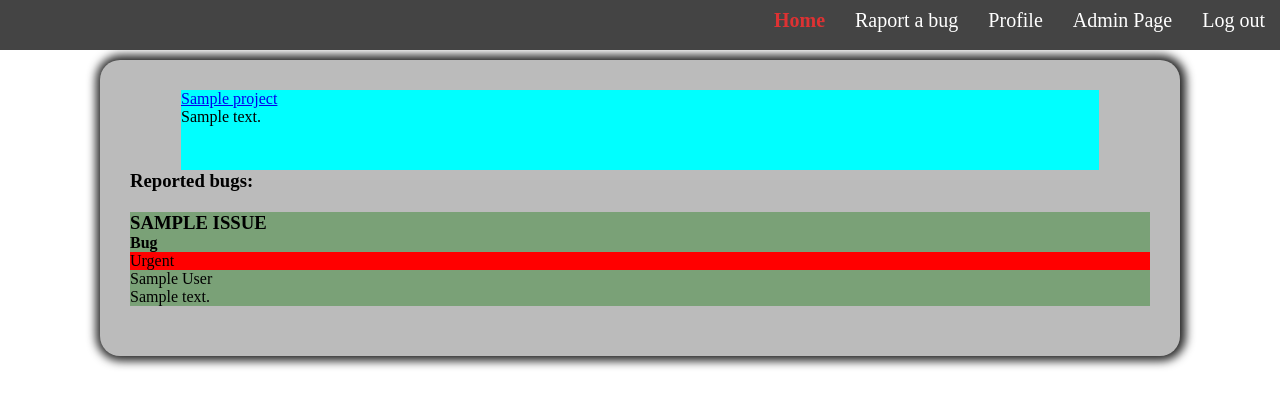
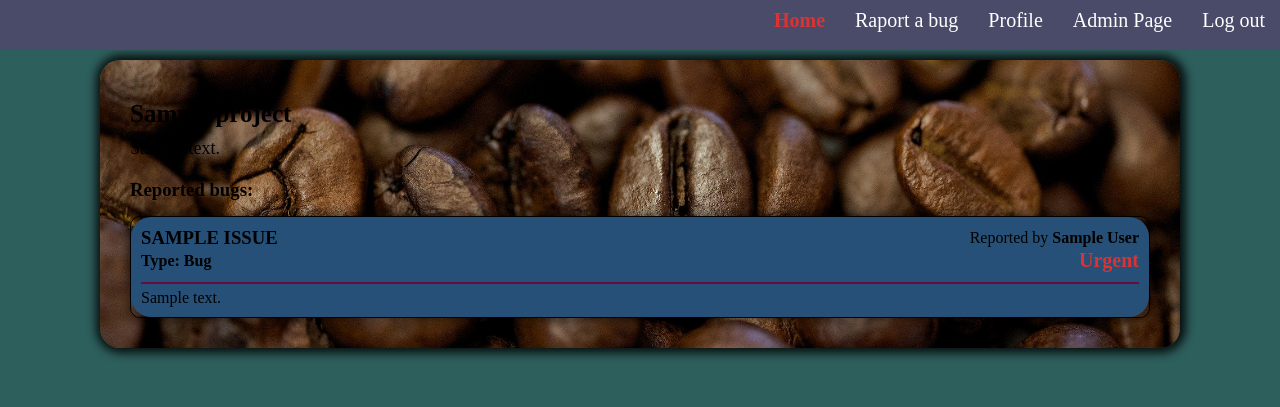
Before and after one commit to Karol204/BugTracker, a Django app: page /homePage in a window 1280 px wide. Shown: the top 407 px of the page. Run offline with Django 3.2, Linux system fonts and the light colour scheme; a user stored in the database is signed in; tables that the repository leaves empty hold one stand-in row (values such as "Sample post"); some web fonts are replaced.

Commit message:
Css on project page.

```diff
--- a/static/css/base.css
+++ b/static/css/base.css
@@ -8,6 +8,10 @@
     font-family: 'Muli', 'sans-serif';
 }
 
+body {
+    background-color: #2d5f5d;
+
+}
 .loginPage {
     background-color: steelblue;
     color: #fff;
@@ -172,7 +176,7 @@
 /* Navigation */
 
 .nav-container{
-    background-color: #444444;
+    background-color: #494b68;
     position: fixed;
     height: 50px;
     top: 0;
@@ -202,11 +206,13 @@
     height: 200vh;
 }
 
-/* HomePage stlyes */
+/* Project overview styles */
+
 
 .projectsContainer {
     margin: 60px auto 0 auto;
     max-width: 1200px;
+
 }
 
 .projectDetailsBox {
@@ -217,14 +223,75 @@
     width: 90%;
     margin: 60px auto;
     padding: 30px;
-    background-color: #bbb;
     border-radius: 20px;
     box-shadow: 1px 0px 10px 5px rgba(0,0,0,0.85);
+    /*background-color: #265077;*/
+    background-image: url("/static/images/coffee.jpg");
+    background-position: center;
+    background-size: cover;
+    background-repeat: no-repeat;
 }
 
 .projectTitle {
-    background-color: aqua;
-    width: 90%;
-    height: 80px;
-    margin: 0 auto;
+    width: 95%;
+    margin-bottom: 20px;
 }
+
+.projectTitle a {
+    font-size: 25px;
+    font-weight: bold;
+    color: #000;
+    text-decoration: none;
+
+}
+.projectTitle p {
+    font-size: 18px;
+    margin-top: 10px;
+}
+
+.problemContainer {
+    padding: 10px;
+    background-color: #265077;
+    border-radius: 20px;
+}
+
+
+.priorityType {
+    font-size: 20px;
+    font-weight: bold;
+}
+
+.urgent {
+    color: #dd3233;
+}
+
+.asap {
+    color: rebeccapurple;
+}
+
+
+.border {
+    border: 1px solid #000;
+    border-radius: 10px;
+    margin-top: 15px;
+    box-shadow: 0 0 15px 0 rgba(0,0,0,0.74);
+}
+
+.projectOverviewContainer {
+    display: flex;
+    justify-content: space-between;
+    align-items: center;
+}
+
+.projectOverviewContainer h3 {
+    text-transform: uppercase;
+}
+.projectOverviewContainer p span {
+    font-weight: bold;
+}
+
+.issueDesc {
+    margin-top: 10px;
+    padding-top: 5px;
+    border-top: 2px solid #650e3d;
+}
--- a/static/js/app.js
+++ b/static/js/app.js
@@ -1,6 +1,8 @@
 
 // Funkcja odpowiadajaca za fale przy formularzu logowania i rejestracji
 const loginLabels = document.querySelectorAll('.form-control label')
+
+const priorityTypes = document.querySelectorAll('.priorityType')
 
 loginLabels.forEach(label => {
     label.innerHTML = label.innerText
@@ -8,3 +10,14 @@ loginLabels.forEach(label => {
         .map((letter, idx) => `<span style="transition-delay:${idx * 50}ms">${letter}</span>`)
         .join('')
 })
+
+console.log(priorityTypes)
+
+priorityTypes.forEach((e) => {
+    console.log(e.innerHTML)
+    if(e.innerHTML === 'Urgent') {
+        e.classList.add('urgent')
+    } else if(e.innerHTML === 'ASAP'){
+        e.classList.add('asap')
+    }
+})
--- a/templates/HomePage.html
+++ b/templates/HomePage.html
@@ -31,29 +31,31 @@
              <p>{{ project.description }}</p>
          </div>
         <div class="projectIssues">
+
+
         <h3>Reported bugs:</h3>
 
 {% for issue in issues %}
-    <div style="background-color: rgba(95,150, 90, 0.7); margin: 20px 0;">
+
+
         {% if project.id == issue.project.id %}
+            <div class="border">
+        <div class="problemContainer">
+            <div class="projectOverviewContainer">
+                <h3>{{ issue.issue_name }}</h3>
+                <p>Reported by <span>{{ issue.reported.first_name }} {{ issue.reported.last_name }}</span></p>
+            </div>
+            <div class="projectOverviewContainer">
+                <h4>Type: {{ issue.issue_type }}</h4>
+                <p class="priorityType">{{ issue.priority }}</p>
+            </div>
 
-            <h3 style="text-transform: uppercase">{{ issue.issue_name }}</h3>
-                <h4>{{ issue.issue_type }}</h4>
+            <p class="issueDesc">{{ issue.description }}</p>
+        </div>
+             </div>
+        {% endif %}
 
-                    {% if issue.priority == 'Urgent' %}
-                        <div style="background-color: red">{{ issue.priority }}</div>
-                    {% elif issue.priority == 'ASAP' %}
-                        <div style="background-color: purple">{{ issue.priority }}</div>
-                    {% else %}
-                        <div>{{ issue.priority }}</div>
-                    {% endif %}
 
-                <p>{{ issue.reported.first_name }} {{ issue.reported.last_name }}</p>
-
-                {{ issue.description }}
-
-        {% endif %}
-    </div>
 
 {% endfor %}
 
@@ -62,4 +64,5 @@
     {% endfor %}
     </div>
 </body>
+    <script src="{% static 'js/app.js' %}"></script>
 </html>
--- a/templates/projectDetalisPage.html
+++ b/templates/projectDetalisPage.html
@@ -13,7 +13,7 @@
         <li><a href="{% url 'home' %}">Home</a></li>
         <li><a href="{% url 'reportNewBug' %}">Raport a bug</a></li>
         <li><a href="#">Profile</a></li>
-        <li><a href="{% url 'logout' %}">Log out</a></li>
+        <li><a href="{% url 'account_logout' %}">Log out</a></li>
     </ul>
 </nav>
 {{ project.name }}
```
Also changed, not shown: static/images/coffee.jpg (added).
